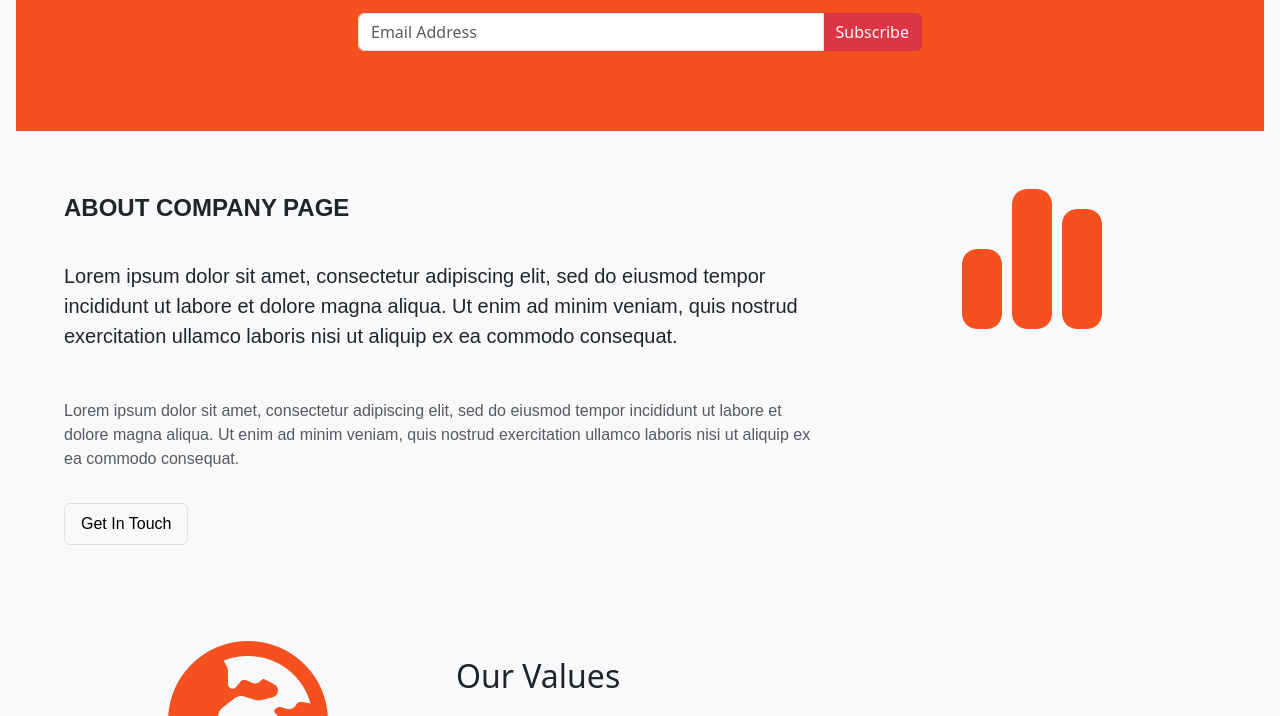
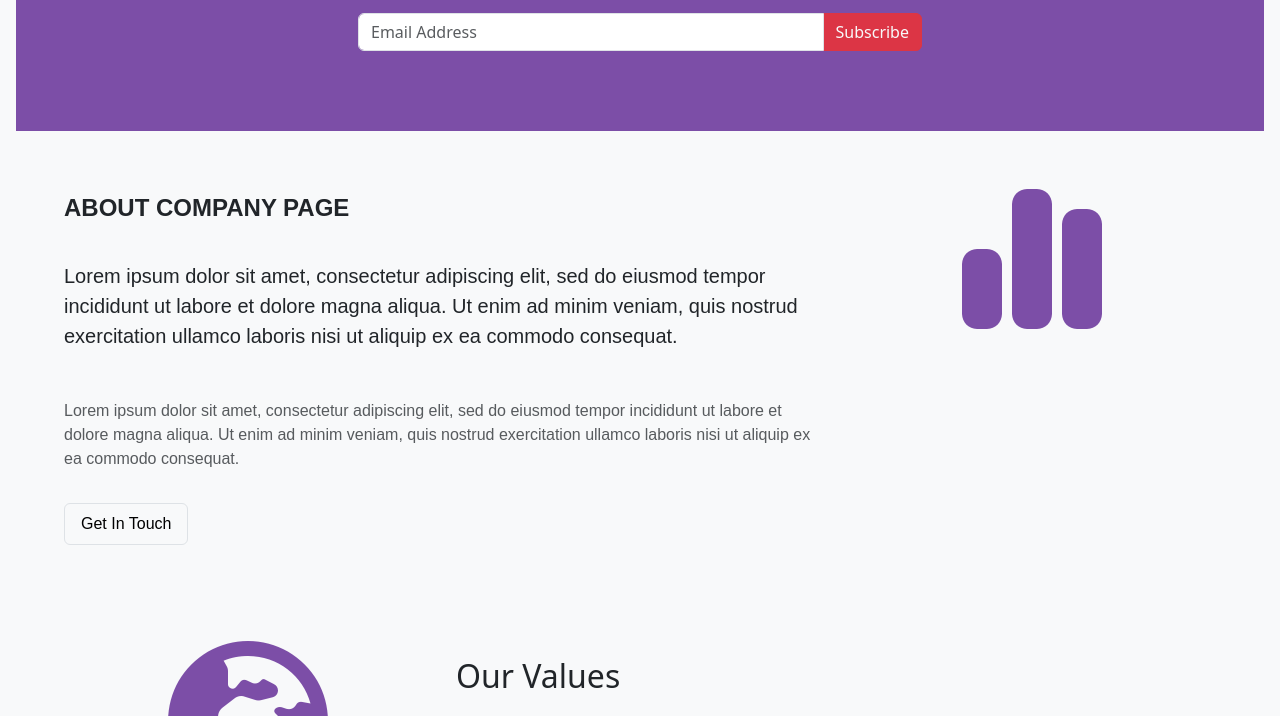
Before and after one commit to omniaradwan01/bootstrsap5project1, a plain HTML site: page index.html in a window 1280 px wide. Shown: the part 198-914 px from the top of the page. Drawn offline with Linux system fonts and the light colour scheme.

Commit message:
change color

```diff
--- a/css/style.css
+++ b/css/style.css
@@ -20,7 +20,7 @@ body{
 }
 
 :root{
-  --color1:#F4511E;
+  --color1:#7c4ea7;
 }
 .navbar{
   --bs-navbar-padding-y: 0rem!important;
```
